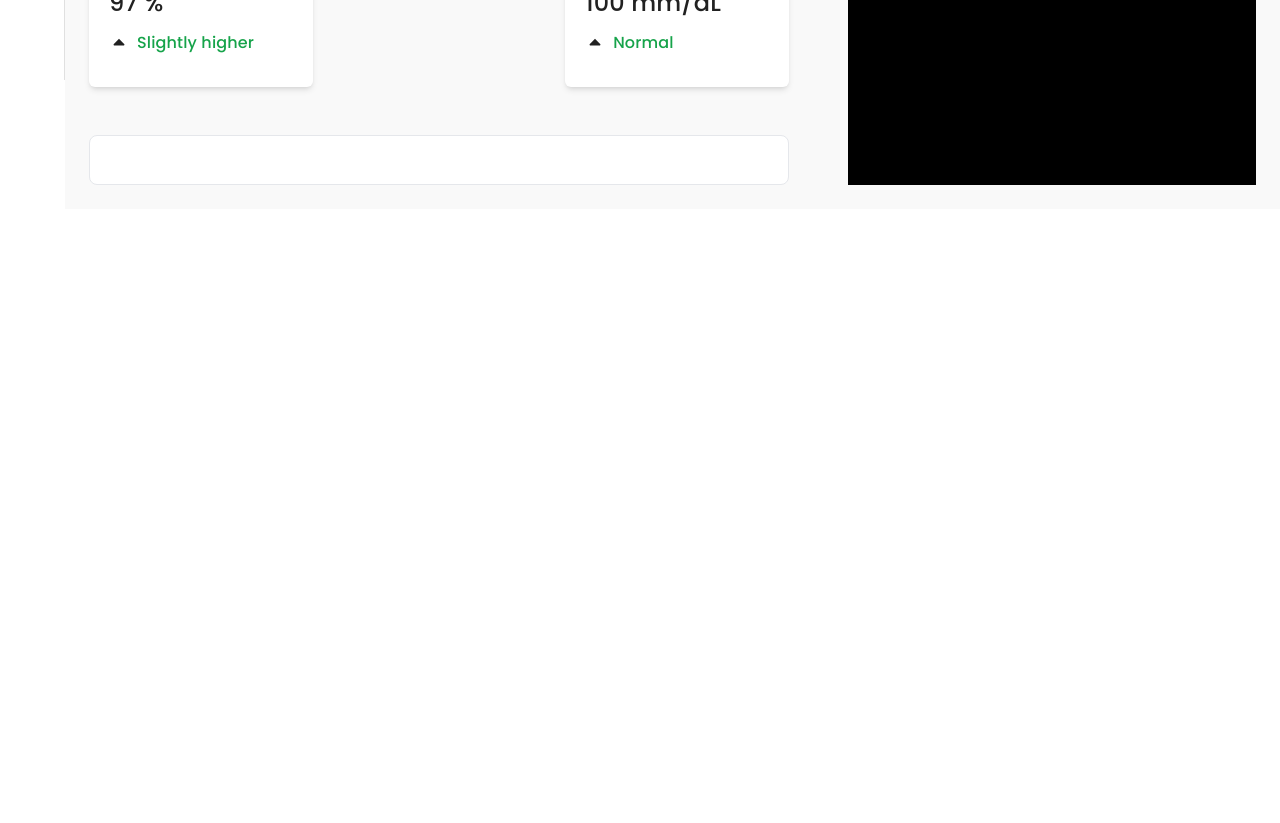
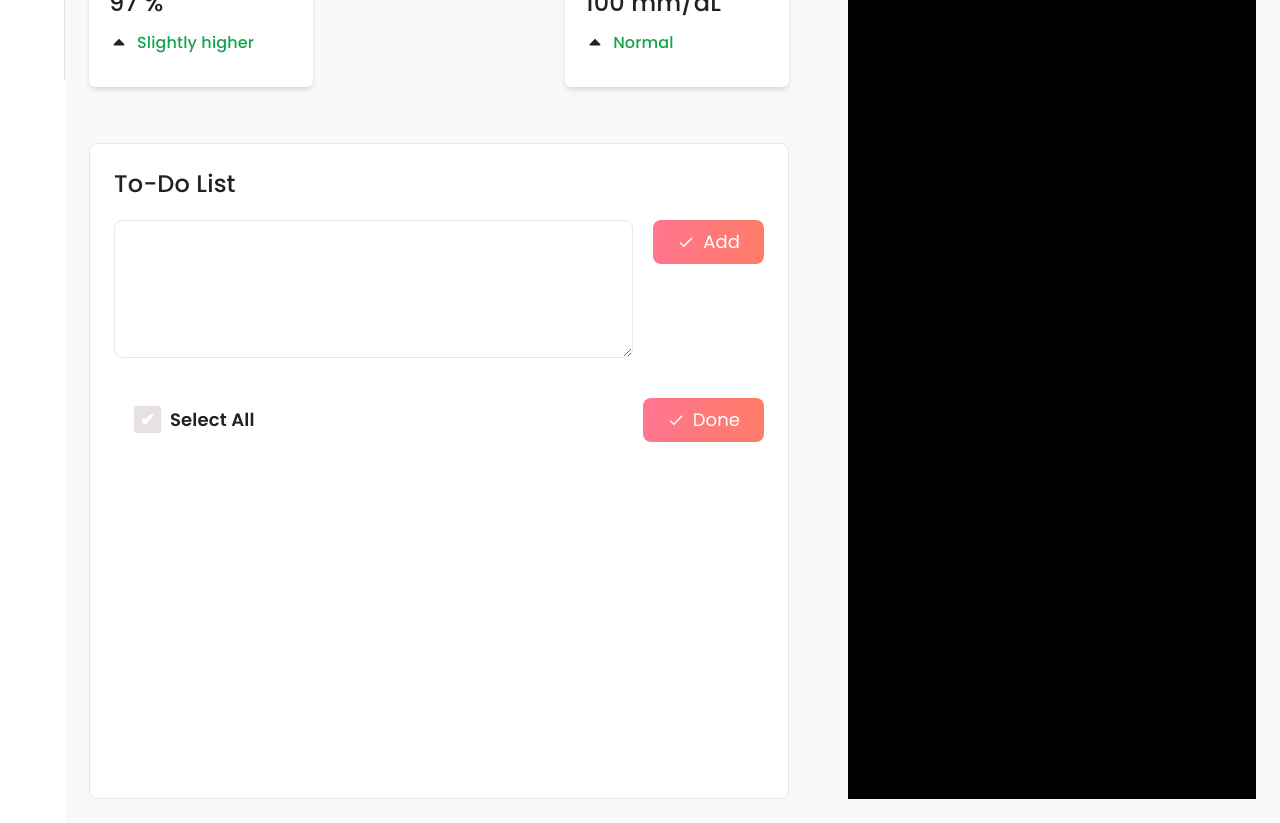
Before and after one commit to DeveloperDolon/Rainier-job-task, a React (Vite) app: page / in a window 1280 px wide. Shown: the part 720-1543 px from the top of the page. Before the commit the page ends 929 px from the top, so only its background shows below. Built offline with nearby package versions, Linux system fonts and the light colour scheme.

Commit message:
todo form added and todo add with clicking commit

```diff
--- a/package.json
+++ b/package.json
@@ -15,6 +15,7 @@
     "@mui/icons-material": "^5.15.0",
     "@mui/material": "^5.15.0",
     "@mui/styled-engine-sc": "^6.0.0-alpha.8",
+    "moment": "^2.29.4",
     "prop-types": "^15.8.1",
     "react": "^18.2.0",
     "react-dom": "^18.2.0",
--- a/src/components/WellcomeComponent/WellcomeComponent.jsx
+++ b/src/components/WellcomeComponent/WellcomeComponent.jsx
@@ -4,19 +4,37 @@ import pressureIcon from "../../assets/Frame 2850.svg";
 import { TiArrowSortedUp } from "react-icons/ti";
 import oxygenIcon from "../../assets/Frame 2851.svg";
 import glucoseIcon from "../../assets/Frame 2852.svg";
+import { MdDone } from "react-icons/md";
+import "./style.css";
+import { useState } from "react";
+import moment from "moment";
 
 const WellcomeComponent = () => {
+
+    const [todos, setTodos] = useState([]);
+
+    const handleAddTodo = (e) => {
+        e.preventDefault();
+        const todoData = {
+            text: e.target.todo.value,
+            date: moment().format('ll')
+        };
+        const preTodos = [...todos, todoData];
+        setTodos(preTodos);
+        e.target.todo.value = "";
+    }
+
     return (
-        <div className="flex justify-between md:flex-row flex-col gap-5">
-            <div className="md:w-[60%] w-full">
+        <div className="flex justify-between lg:flex-row flex-col gap-5">
+            <div className="lg:w-[60%] w-full">
                 <div style={{
                     background: "linear-gradient(92deg, #FF7594 19.86%, #FF797B 84.16%, #FF7C65 139.72%)",
                 }}
-                className="flex items-center gap-6 rounded-lg"
+                    className="flex md:flex-row flex-col items-center gap-6 rounded-lg"
                 >
                     <img src={imgOne} alt="" />
 
-                    <div>
+                    <div className="p-6">
                         <h2 className="md:text-3xl text-xl font-semibold text-white">Hello, Mary Jane!</h2>
 
                         <p className="md:text-lg text-base font-medium text-white mt-3">Stay Up-to-Date with your appointments.</p>
@@ -25,7 +43,7 @@ const WellcomeComponent = () => {
                     </div>
                 </div>
 
-                <div className="flex gap-5 justify-between flex-wrap  mt-10">
+                <div className="flex gap-5 lg:justify-between md:justify-evenly justify-between  flex-wrap  mt-10">
                     <div className="p-5 shadow-md w-56 bg-white rounded-md">
                         <img src={hartIcon} className="bg-[#FF7594] rounded-md md:w-10 w-7 md:h-10 h-7" alt="" />
 
@@ -67,12 +85,38 @@ const WellcomeComponent = () => {
                     </div>
                 </div>
 
-                <div className="mt-12 bg-white rounded-lg border p-6">
+                <div className="mt-14 bg-white rounded-lg border p-6">
+                    <h1 className="md:text-2xl text-xl font-medium pb-5">To-Do List</h1>
 
+                    <form onSubmit={handleAddTodo} className="flex items-start gap-5">
+                        <textarea name="todo" required className="p-5 w-full border rounded-lg" id="" rows="4"></textarea>
+
+                        <button
+                            style={{ background: "linear-gradient(101deg, #FF7594 -6.58%, #FF7C65 102.46%)" }}
+                            className="flex gap-2 items-center py-2 px-6 md:text-lg text-sm rounded-lg text-white" type="submit"><MdDone /> Add</button>
+                    </form>
+
+                    <div className="mt-10 flex justify-between items-centers">
+                        <div className="flex items-center checkbox-container">
+                            <input className="md:w-10 md:h-10 w-7 h-7 accent-[#FF7594] bg-white rounded-lg text-white" type="checkbox" /> <label className="md:text-lg text-sm font-semibold ml-5">Select All</label>
+                        </div>
+
+                        <button
+                            style={{ background: "linear-gradient(101deg, #FF7594 -6.58%, #FF7C65 102.46%)" }}
+                            className="flex gap-2 items-center py-2 px-6 md:text-lg text-sm rounded-lg text-white" type="submit"><MdDone /> Done</button>
+                    </div>
+
+                    <div className="mt-8 space-y-5 min-h-[300px]">
+                        {
+                            todos?.map((item, idx) => <div key={idx} className="flex items-center checkbox-container">
+                                <input className="md:w-10 md:h-10 w-7 h-7 accent-[#FF7594] bg-white rounded-lg text-white" type="checkbox" /> <label className="md:text-lg text-sm font-semibold ml-5 flex items-center">{item?.text} <span className="ml-5 text-gray-300 md:text-base text-sm font-medium">Last Added: {item?.date}</span></label>
+                            </div>)
+                        }
+                    </div>
                 </div>
             </div>
 
-            <div className="md:w-[35%] w-full bg-black">
+            <div className="lg:w-[35%] w-full bg-black">
                 sf
             </div>
         </div>
--- /dev/null
+++ b/src/components/WellcomeComponent/style.css
@@ -0,0 +1,54 @@
+
+
+.checkbox-container label {
+    cursor: pointer;
+    display: flex;
+}
+
+.checkbox-container input[type='checkbox'] {
+    cursor: pointer;
+    opacity: 0;
+    position: absolute;
+}
+
+.checkbox-container label::before {
+    content: '\002714';
+    background-color: #e7e1e1;
+    display: flex;
+    justify-content: center;
+    align-items: center;
+    color: white;
+    width: 1.5em;
+    height: 1.5em;
+    border-radius: .15em;
+    margin-right: .5em;
+    /* background-color: #FF7594; */
+}
+
+.checkbox-container label:hover::before,
+.checkbox-container input[type='checkbox']:hover + label::before {
+    /* background-color: #FF7594; */
+}
+
+.checkbox-container input[type='checkbox']:focus + label::before {
+}
+
+.checkbox-container input[type='checkbox']:disabled + label,
+.checkbox-container input[type='checkbox']:disabled {
+    color: #aaa;
+    cursor: default;
+}
+
+.checkbox-container input[type='checkbox']:checked + label::before {
+    content: '\002714';
+    background-color: #FF7594;
+    display: flex;
+    justify-content: center;
+    align-items: center;
+    color: white;
+}
+
+.checkbox-container input[type='checkbox']:disabled + label::before {
+    background-color: #ccc;
+    border-color: #999;
+}
```
Also changed, not shown: 1 other file (tests, documents, lock files or other folders).
